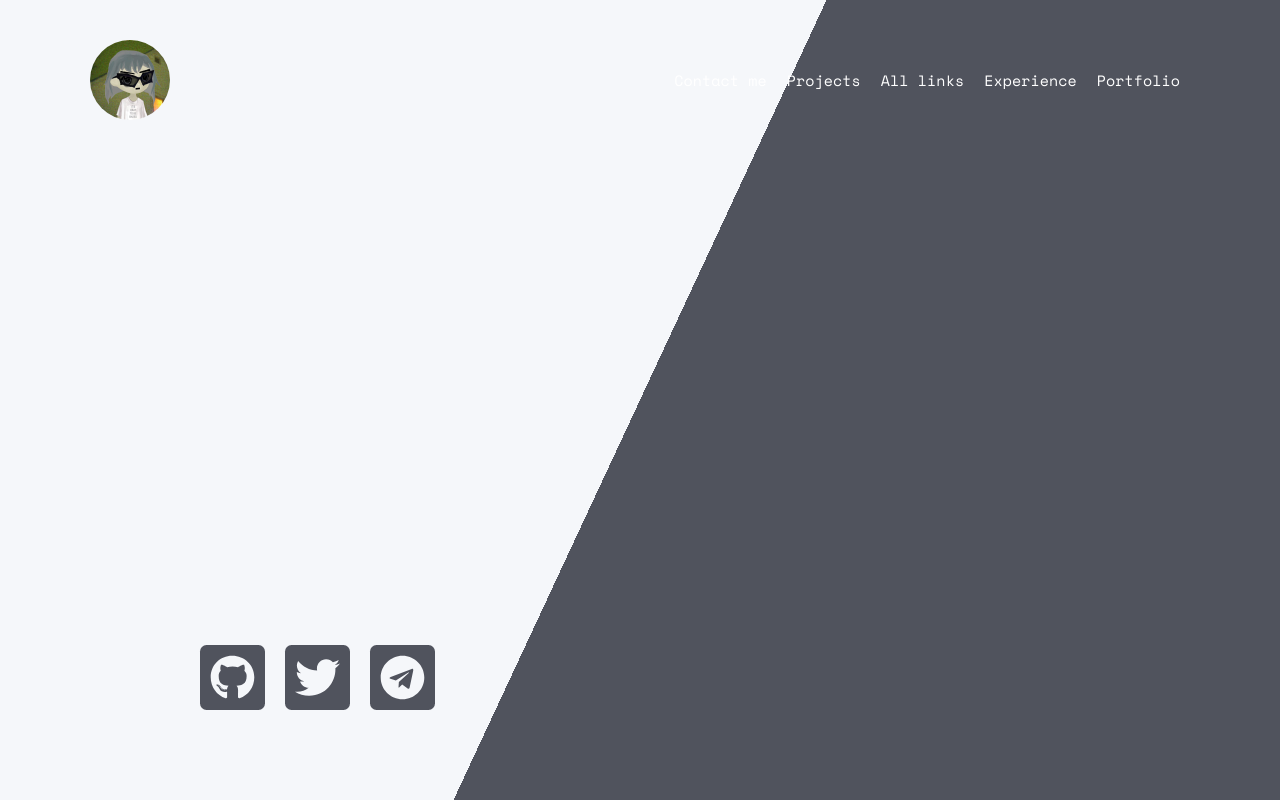
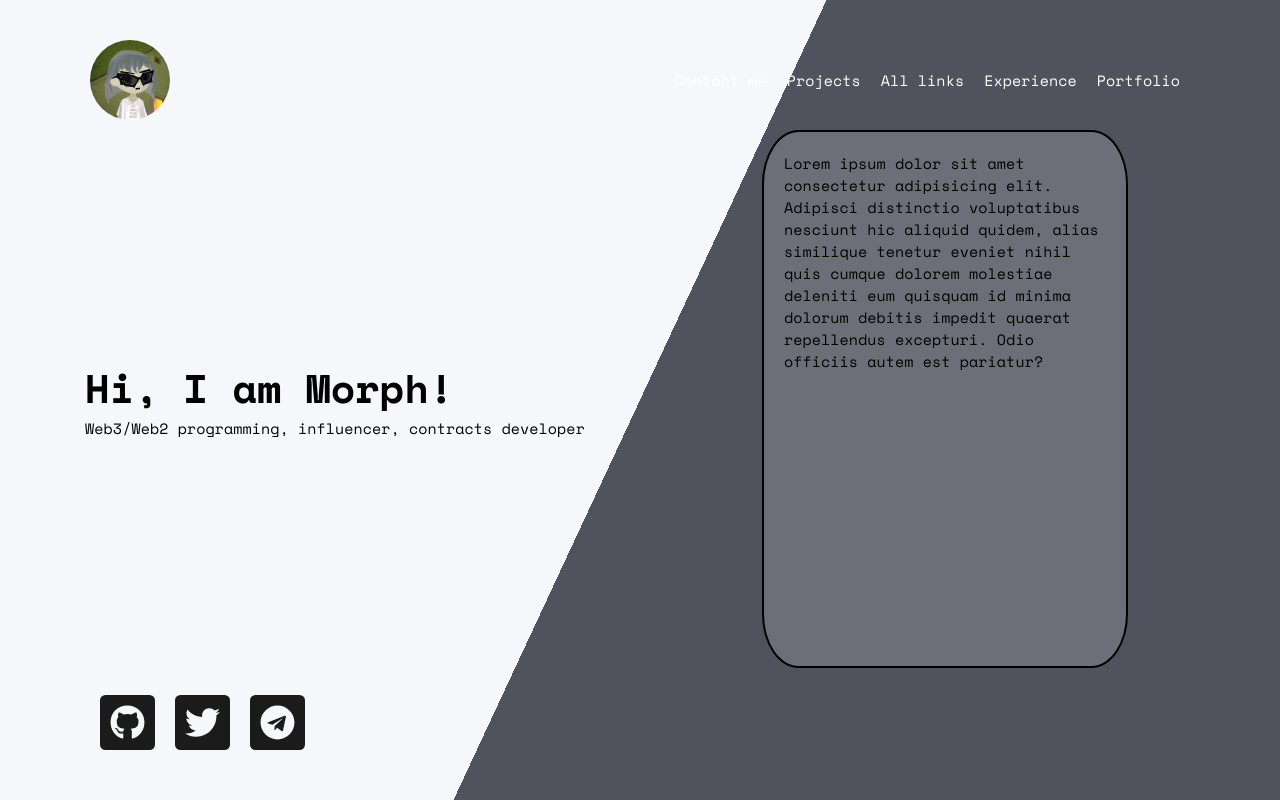
Before and after one commit to metamorphicc/introductionV.1.0, a React (Vite) app: page / in a window 1280 px wide. Built offline with nearby package versions, Linux system fonts and the light colour scheme.

Commit message:
create a structure, added a lot important things (and not important)

```diff
--- a/components/Header/header.css
+++ b/components/Header/header.css
@@ -12,10 +12,16 @@
     margin: 0;
     padding: 0;
     height: 100%;
-    margin-right: 60px
+    margin-right: 60px;
+
 }
 
 
 li {
     padding: 0 10px;
 }
+
+ul a {
+    color: white;
+
+}
--- a/components/icons_stack/Icons.jsx
+++ b/components/icons_stack/Icons.jsx
@@ -9,6 +9,7 @@ const Icons = () => {
   ];
 
   return (
+<div className="wrappedIcons">
     <div className="iconsSection">
         <ul>
             {icon.map((item, index) => (
@@ -20,7 +21,7 @@ const Icons = () => {
             ))}
         </ul>
     </div>
-
+</div>
   )
 
 }
--- a/components/icons_stack/icons.css
+++ b/components/icons_stack/icons.css
@@ -1,8 +1,14 @@
 .iconsSection {
-    position: fixed;
-    width: 100%;
-    bottom: 90px;
-    left: 190px;
+    position: absolute;
+    width: inherit;
+    bottom: 20%;
+    left: 60px;
+}
+
+.wrappedIcons {
+    height: 19%;
+    position: relative;
+
 }
 
 ul {
@@ -12,9 +18,9 @@ ul {
 
 .iconDiv {
     display: flex;
-    width: 65px;
-    height: 65px;
-    background-color: #50535d;
+    width: 55px;
+    height: 55px;
+    background-color: #1b1b1b;
     align-items: center;
     justify-content: center;
     border-radius: 10%;
@@ -27,10 +33,10 @@ ul {
 }
 
 .icon a svg {
-    width: 45px;
-    height: 45px;
+    width: 35px;
+    height: 35px;
     fill: #f5f7fa;
-    background-color: #50535d;
+    background-color: #1b1b1b;
 }
 
 .icon a {
--- /dev/null
+++ b/components/mainComponent/MainComponent.jsx
@@ -0,0 +1,13 @@
+import "./mainComponent.css"
+import UnderMainSelection from "./UnderMainSelection"
+
+const MainComponent = () => {
+    return (<>
+    <div className="mainSelection">
+        <UnderMainSelection/>
+    </div>
+    </>
+)
+}
+
+export default MainComponent
--- /dev/null
+++ b/components/mainComponent/UnderMainSelection.jsx
@@ -0,0 +1,24 @@
+import "./underMainSelection.css"
+
+const UnderMainSelection = () => {
+    return (
+    <>
+        <div className="divMain">
+            <div>
+                <h1 style={{fontSize: "40px", fontWeight: "600"}}>Hi, I am Morph!</h1>
+                <small>Web3/Web2 programming, influencer, contracts developer</small>
+            </div>
+        </div>
+        <div className="divMain">
+            <div className="cardRight">
+                Lorem ipsum dolor sit amet consectetur adipisicing elit. Adipisci distinctio voluptatibus
+                nesciunt hic aliquid quidem, alias similique tenetur eveniet nihil
+                quis cumque dolorem molestiae deleniti eum quisquam id minima dolorum debitis impedit quaerat repellendus excepturi. Odio officiis autem est pariatur?
+            </div>
+        </div>
+    </>
+    )
+
+}
+
+export default UnderMainSelection
--- /dev/null
+++ b/components/mainComponent/mainComponent.css
@@ -0,0 +1,6 @@
+.mainSelection {
+    height: 100%;
+    background-color: transparent;
+    display: flex;
+    justify-content: space-around;
+}
--- /dev/null
+++ b/components/mainComponent/underMainSelection.css
@@ -0,0 +1,26 @@
+.divMain {
+    display: flex;
+    flex-direction: column;
+    justify-content: center;
+    align-items: center;
+    font-size: 40px;
+    width: 100%;
+    height: 100%;
+    background-color: transparent;
+}
+
+.divMain h1 {
+    text-align: left;
+
+
+}
+
+.cardRight {
+    width: 60%;
+    height: 100%;
+    border-radius: 10%;
+    border: solid black 2px ;
+    background-color: rgba(255, 255, 255, 0.163);
+    padding: 20px 20px;
+
+}
--- a/settings.css
+++ b/settings.css
@@ -2,7 +2,7 @@
 * {
 	padding: 0px;
 	margin: 0px;
-    color: white;
+    color: black;
     font-size: 15px;
     font-family: "Space Mono", monospace;
     font-weight: 500;
@@ -33,10 +33,6 @@ aside, nav, footer, header, section, main {
 	display: block;
 }
 
-h1, h2, h3, h4, h5, h6, p {
-    font-size: inherit;
-	font-weight: inherit;
-}
 
 ul, ul li {
 	list-style: none;
--- a/src/App.jsx
+++ b/src/App.jsx
@@ -2,6 +2,7 @@ import { StrictMode, useState } from "react";
 import "./App.css";
 import Header from "../components/Header/Header";
 import Icons from "../components/icons_stack/Icons";
+import MainComponent from "../components/mainComponent/MainComponent";
 
 function App() {
   return (
@@ -11,6 +12,7 @@ function App() {
           <Header />
         </div>
         <div className="mainPage">
+          <MainComponent/>
           <Icons/>
         </div>
       </div>
```
Also changed, not shown: index.js (added, +10 -0 lines).
